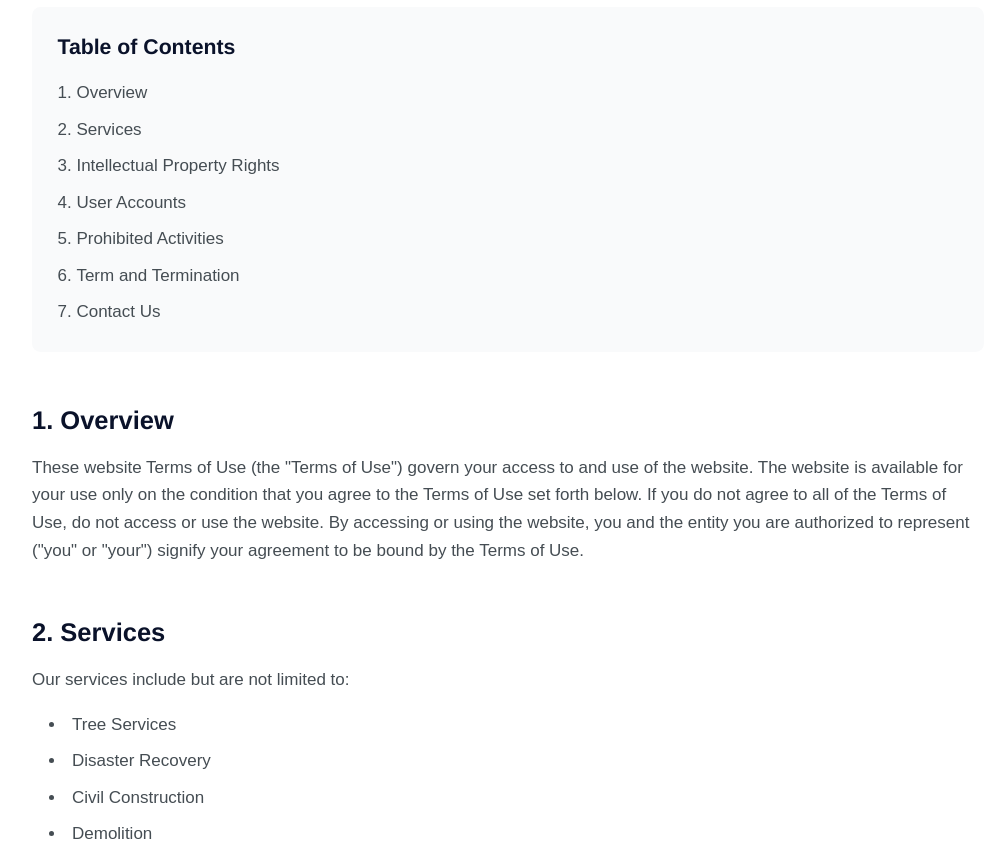
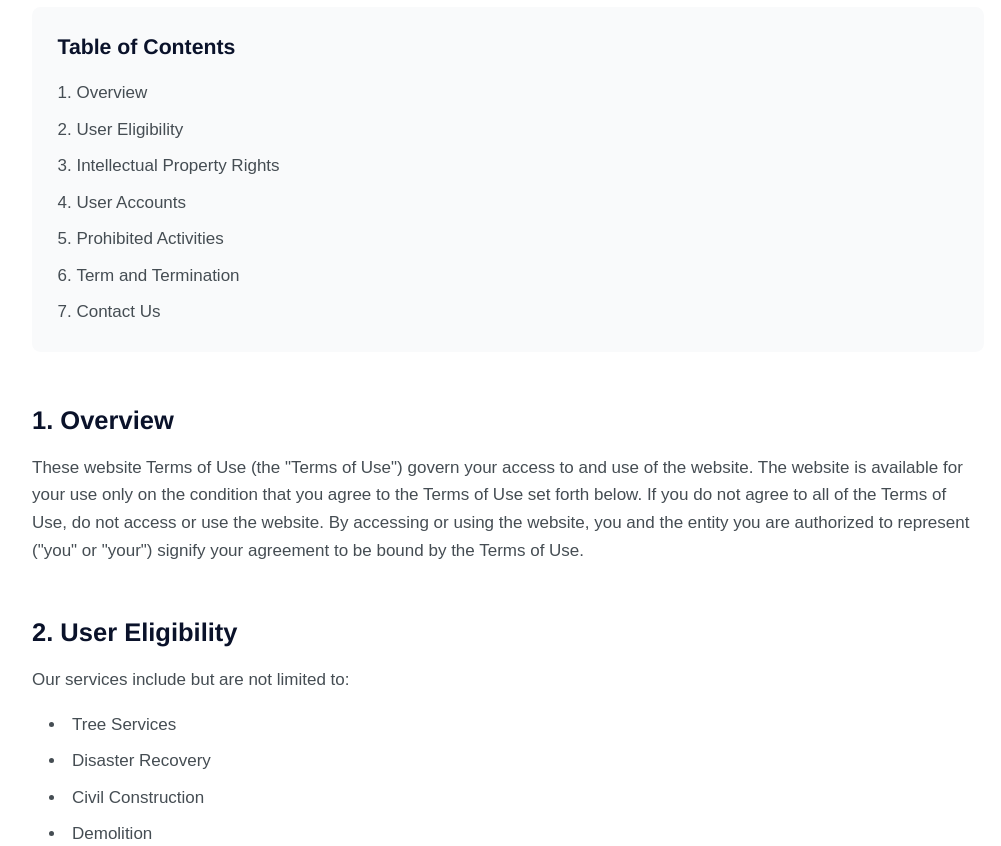
Before and after one commit to P0werK00kie/gecon, a React (Vite) app: page /terms in a window 1280 px wide. Shown: the part 440-1286 px from the top of the page, without its empty margins (132-1133 px from the left). Built offline with nearby package versions, Linux system fonts and the light colour scheme.

Commit message:
Updated Terms.tsx

```diff
--- a/src/pages/Terms.tsx
+++ b/src/pages/Terms.tsx
@@ -28,7 +28,7 @@ const Terms = () => {
             <nav>
               <ol className="list-decimal list-inside space-y-2 text-[#454d53]">
                 <li><a href="#overview" className="hover:text-[#075f2c]">Overview</a></li>
-                <li><a href="#services" className="hover:text-[#075f2c]">Services</a></li>
+                <li><a href="#eligibility" className="hover:text-[#075f2c]">User Eligibility</a></li>
                 <li><a href="#intellectual-property" className="hover:text-[#075f2c]">Intellectual Property Rights</a></li>
                 <li><a href="#user-accounts" className="hover:text-[#075f2c]">User Accounts</a></li>
                 <li><a href="#prohibited" className="hover:text-[#075f2c]">Prohibited Activities</a></li>
@@ -49,8 +49,8 @@ const Terms = () => {
               </div>
             </section>
 
-            <section id="services">
-              <h2 className="text-2xl font-bold mb-4 text-[#0A122A]">2. Services</h2>
+            <section id="eligibility">
+              <h2 className="text-2xl font-bold mb-4 text-[#0A122A]">2. User Eligibility</h2>
               <div className="prose max-w-none">
                 <p className="text-[#454d53] leading-relaxed mb-4">
                   Our services include but are not limited to:
```
